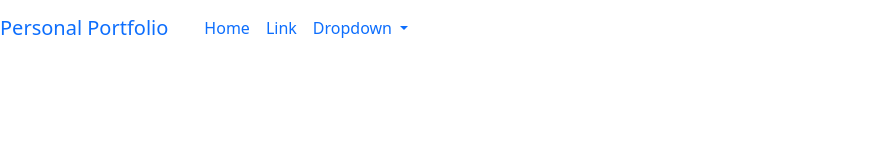
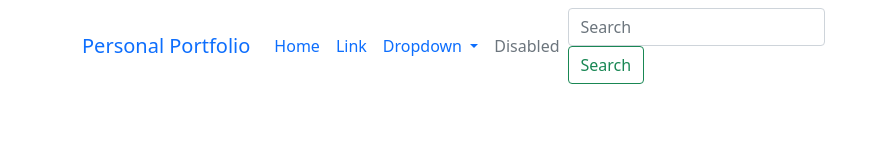
Before and after one commit to Hoybaby/Final-Portfolio, a plain HTML site: page index.html in a window 1280 px wide. Shown: the whole page, without its empty margins (0-887 px from the left). Drawn offline with nearby package versions, Linux system fonts and the light colour scheme.

Commit message:
did a soft reset and now it is how i want itto be

```diff
--- a/assets/css/style.css
+++ b/assets/css/style.css
@@ -1,5 +1,5 @@
-* {
+/* * {
     margin: 0;
     padding: 0;
     box-sizing:border-box ;
-}
+} */
--- a/index.html
+++ b/index.html
@@ -15,15 +15,14 @@
 
 <body>
     <header>
-        <div>
-        <nav class="navbar navbar-expand-lg ">
+        <nav class=" container navbar navbar-expand-lg">
             <a class="navbar-brand" href="#">Personal Portfolio</a>
             <button class="navbar-toggler" type="button" data-toggle="collapse" data-target="#navbarSupportedContent"
                 aria-controls="navbarSupportedContent" aria-expanded="false" aria-label="Toggle navigation">
                 <span class="navbar-toggler-icon"></span>
             </button>
 
-            <div class="container collapse navbar-collapse" id="navbarSupportedContent">
+            <div class="collapse navbar-collapse" id="navbarSupportedContent">
                 <ul class="navbar-nav mr-auto">
                     <li class="nav-item active">
                         <a class="nav-link" href="#">Home <span class="sr-only">(current)</span></a>
@@ -43,17 +42,21 @@
                             <a class="dropdown-item" href="#">Something else here</a>
                         </div>
                     </li>
-
+                    <li class="nav-item">
+                        <a class="nav-link disabled" href="#">Disabled</a>
+                    </li>
+                </ul>
+                <form class="form-inline my-2 my-lg-0">
+                    <input class="form-control mr-sm-2" type="search" placeholder="Search" aria-label="Search">
+                    <button class="btn btn-outline-success my-2 my-sm-0" type="submit">Search</button>
+                </form>
             </div>
         </nav>
-    </header>
-    <!-- navgation -->
 
+        </div>
 
-    </div>
-
-    <script src="https://cdnjs.cloudflare.com/ajax/libs/popper.js/2.5.4/umd/popper.min.js"></script>
-    <script src="https://cdnjs.cloudflare.com/ajax/libs/twitter-bootstrap/5.0.0-beta1/js/bootstrap.min.js"></script>
+        <script src="https://cdnjs.cloudflare.com/ajax/libs/popper.js/2.5.4/umd/popper.min.js"></script>
+        <script src="https://cdnjs.cloudflare.com/ajax/libs/twitter-bootstrap/5.0.0-beta1/js/bootstrap.min.js"></script>
 </body>
 
 </html>
```
